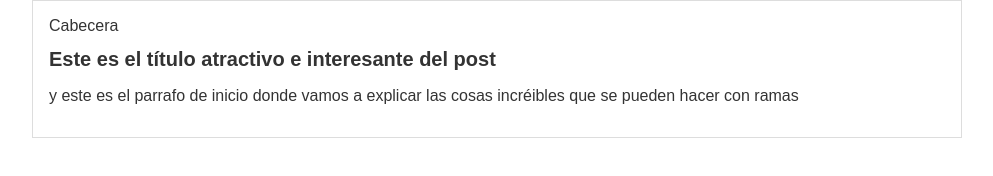
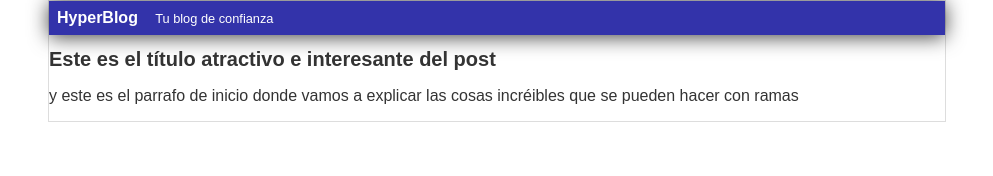
Before and after one commit to Arnulfotos/hyperblog, a plain HTML site: page blogpost.html in a window 1280 px wide. Shown: the whole page, without its empty margins (143-1136 px from the left). Drawn offline with Linux system fonts and the light colour scheme.

Commit message:
Finalizada la cabecera con diseño azul

```diff
--- a/blogpost.html
+++ b/blogpost.html
@@ -10,7 +10,8 @@
 <body>
     <div id="container">
         <div id = "cabecera">
-            Cabecera
+            HyperBlog
+            <span id="tagline">Tu blog de confianza</span>
         </div>
         <div>
             <h1>Este es el título atractivo e interesante del post</h1>
--- a/css/style.css
+++ b/css/style.css
@@ -7,9 +7,18 @@ body {
     font-size: 16px;
 }
 
+#cabecera {
+    background: #33a;
+    color: white;
+    margin: 0;
+    font-weight: bold;
+    box-shadow: 0px 2px 20px 0px rgba(0, 0, 0, 0.75);
+    padding: 0.5em;
+}
+
 #container {
     width: 70%;
-    padding: 1em;
+    padding: 0;
     border: 1px solid #ddd;
     margin: 0 auto;
 }
@@ -17,3 +26,13 @@ body {
 #container h1 {
     font-size: 20px;
 }
+
+#post {
+    padding: 1em;
+}
+
+#cabecera #tagline {
+    padding: 0 0 0 1em;
+    font-weight: normal;
+    font-size: 0.8em;
+}
```
